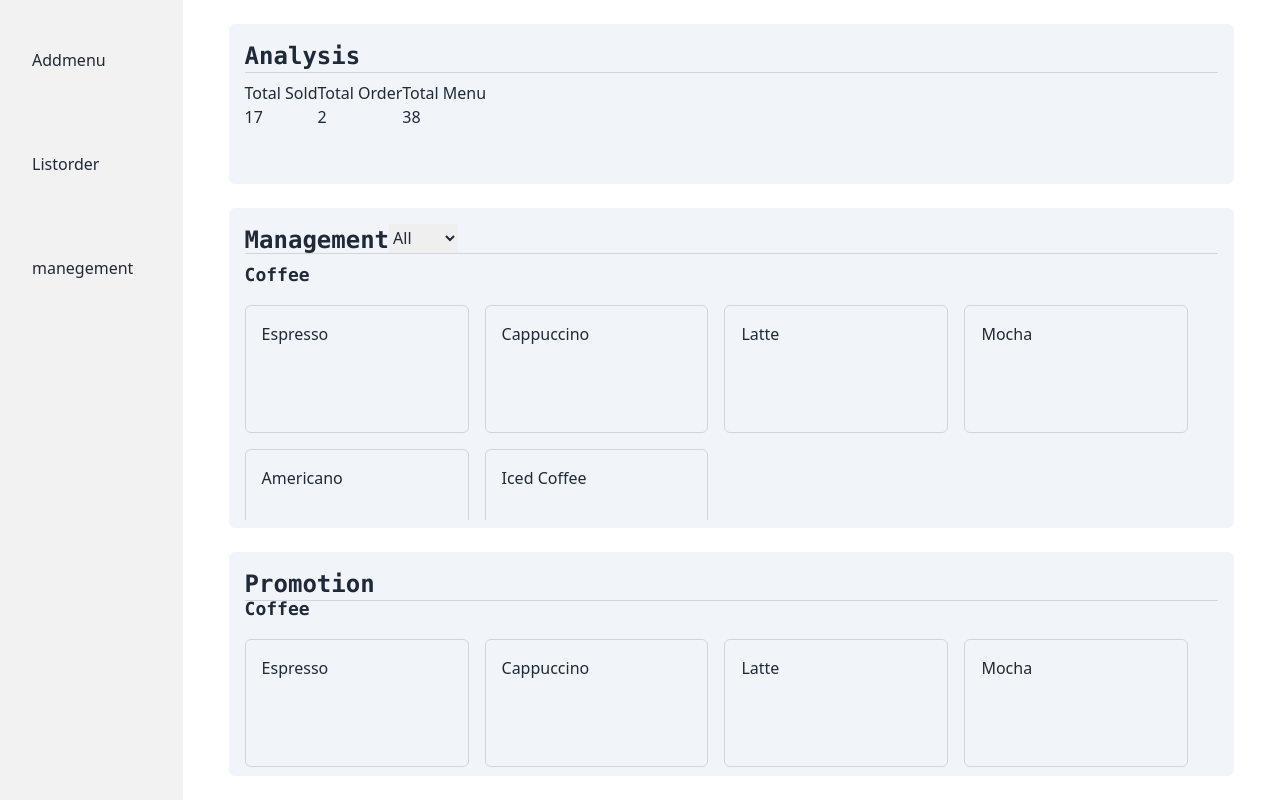
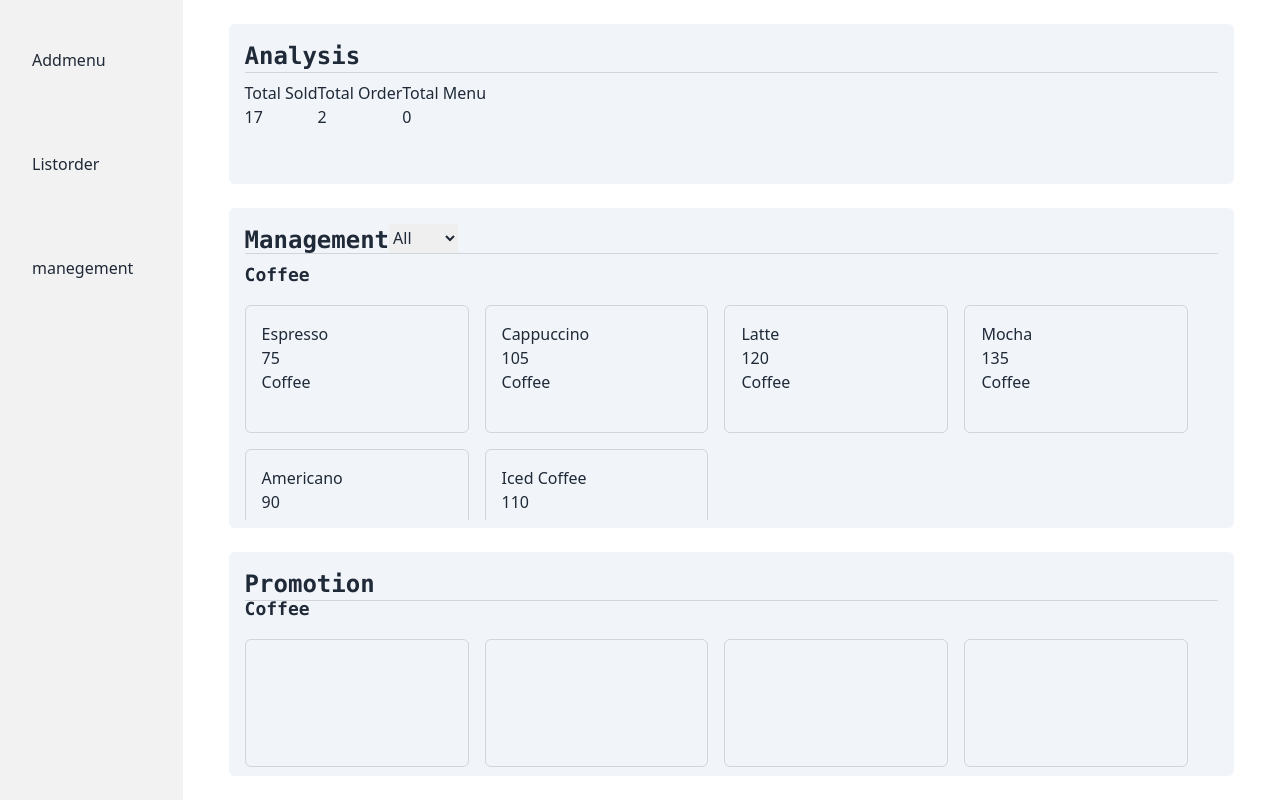
Before and after one commit to cnc2003/PROJECT2-SEC-1-PenNgiMark, a Vue app: page /manegement in a window 1280 px wide. Built offline with nearby package versions, Linux system fonts and the light colour scheme; data requests are answered from the project's data file.

Commit message:
[feat] : format db.json and adjust management UI v2

```diff
--- a/public/data/db.json
+++ b/public/data/db.json
@@ -1,6 +1,6 @@
 {
-  "Menus": [
-    {
+  "Menus": {
+
       "Coffee": [
         {
           "menu_name": "Espresso",
@@ -39,9 +39,8 @@
           "description": "Cold coffee served over ice cubes."
         }
       ],
-      "id": "e976"
-    },
-    {
+
+
       "Tea": [
         {
           "menu_name": "Chai Latte",
@@ -80,9 +79,8 @@
           "description": "Iced tea flavored with lemon, often served with sugar or sweetener."
         }
       ],
-      "id": "3ce5"
-    },
-    {
+
+
       "Soda": [
         {
           "menu_name": "Cola",
@@ -109,9 +107,8 @@
           "description": "A sweet carbonated soft drink traditionally made using the root bark of the sassafras tree as the primary flavoring."
         }
       ],
-      "id": "3ba3"
-    },
-    {
+
+
       "Juice": [
         {
           "menu_name": "Fruit Punch",
@@ -126,9 +123,8 @@
           "description": "A beverage made from squeezed or pressed oranges."
         }
       ],
-      "id": "4fc4"
-    },
-    {
+
+
       "Other": [
         {
           "menu_name": "Hot Chocolate",
@@ -148,32 +144,19 @@
           "img_src": "water.jpg",
           "description": "Clear, colorless, odorless, and tasteless liquid that is essential for most living organisms."
         }
-      ],
-      "id": "7cf4"
-    }
-  ],
+      ]
+
+},
   "OrderLists": [
     {
       "order_id": "012001",
       "orders": [
         {
-
-          "menu_name": "Espresso",
-          "quantity": 1,
-          "price": 75,
-          "details": "Unsweet"
-        },
-        {
-          "menu_name": "Cappuccino",
-          "quantity": 1,
-          "price": 105,
-          "details": "Lightly sweet"
-        },
-        {
           "menu_name": "Latte",
           "quantity": 2,
           "price": 240,
-          "details": "Sweetened"
+          "details": "Sweetened",
+          "selected": false
         }
       ],
       "id": "8202"
--- a/src/components/page/Manegement.vue
+++ b/src/components/page/Manegement.vue
@@ -1,31 +1,34 @@
 <script setup>
 // Import necessary modules
-import { ref } from "vue"
-// Import JSON data
-import menuList from "../../../public/data/menulist.json"
+import { ref, ssrContextKey } from "vue"
 import orderList from "../../../public/data/orderlist.json"
+import { getMenulist } from "../../lib/fetch.js"
 
 // Define reactive variables
 const totalMenu = ref(0)
 const totalSold = ref(0)
 const totalOrder = ref(orderList.length)
-
 // Filter variables
 const selectFilter = ref("")
-const filterResult = ref(menuList)
+const filterResult = ref(null)
+const afterFilterResult = ref(null) // default value
+
+async function fetchMenuData() {
+  filterResult.value = await getMenulist() // is array
+  for (const key in filterResult.value) {
+    console.log(key)
+  }
+
+}
 
 // Function to filter categories
 function filterCategory(category) {
-  if (menuList.hasOwnProperty(category)) {
-    filterResult.value = { [category]: menuList[category] }
+  if (filterResult.value.hasOwnProperty(category)) {
+    afterFilterResult.value = { [category]: filterResult.value[category] }
+    console.log(afterFilterResult.value)
   } else {
-    filterResult.value = menuList
+    afterFilterResult.value = filterResult.value
   }
-}
-
-// Calculate total menu items
-for (const category in menuList) {
-  totalMenu.value += menuList[category].length
 }
 
 // Calculate total sold items
@@ -35,12 +38,21 @@ orderList.forEach((order) =>
   })
 )
 
+fetchMenuData()
+// Calculate total menu items
+console.log("ssssss");
+for (const category in filterResult.value) {
+  totalMenu.value += filterResult.value[category].length
+  console.log(filterResult.value['Coffee']);
+}
+
 // Set HR style class
 const hr = ref("mb-2 border-gray-300 border-1 rounded")
 </script>
 
 <template>
-  <div class="flex flex-col w-full h-lvh items-center">
+  <Suspense>
+    <div class="flex flex-col w-full h-lvh items-center">
     <!-- Analysis Section -->
     <div
       name="analysis"
@@ -86,8 +98,8 @@ const hr = ref("mb-2 border-gray-300 border-1 rounded")
             <option value="">All</option>
             <!-- Generate options for each category -->
             <option
-              v-for="(category, key) in menuList"
-              :key="key"
+              v-for="(category,key) in filterResult"
+              :key="category"
             >
               {{ key }}
             </option>
@@ -102,7 +114,7 @@ const hr = ref("mb-2 border-gray-300 border-1 rounded")
       >
         <!-- Dynamic rendering of menu items based on selected category -->
         <div
-          v-for="(itemList, category) in filterResult"
+          v-for="(itemList, category) in afterFilterResult === null ? filterResult : afterFilterResult"
           :name="category"
           :key="category"
           class="flex flex-col w-full h-auto gap-4"
@@ -121,7 +133,9 @@ const hr = ref("mb-2 border-gray-300 border-1 rounded")
               :key="item"
               class="w-[23%] h-32 p-4 border border-gray-300 rounded-md"
             >
-              <p>{{ item.menuName }}</p>
+              <p>{{ item.menu_name }}</p>
+              <p>{{ item.price }}</p>
+              <p>{{ category }}</p>
             </div>
           </div>
         </div>
@@ -144,7 +158,7 @@ const hr = ref("mb-2 border-gray-300 border-1 rounded")
       >
         <!-- Dynamic rendering of menu items based on selected category (filterResult) -->
         <div
-          v-for="(itemList, category) in filterResult"
+          v-for="(itemList, category) in afterFilterResult === null ? filterResult : afterFilterResult"
           :name="category"
           :key="category"
           class="flex flex-col w-full gap-4"
@@ -170,4 +184,6 @@ const hr = ref("mb-2 border-gray-300 border-1 rounded")
       </div>
     </div>
   </div>
-</template>
+  </Suspense>
+
+  </template>
--- a/src/lib/fetch.js
+++ b/src/lib/fetch.js
@@ -9,7 +9,19 @@ async function getOrderlist() {
   return data
 }
 
-async function DeleteMenu(deleteMenu,t) {
+async function getMenulist() {
+  let data = null
+  try {
+    await fetch("http://localhost:5000/Menus")
+      .then((response) => response.json())
+      .then((dataResponse) => (data = dataResponse))
+  } catch (error) {
+    console.log(error)
+  }
+  return data
+}
+
+async function DeleteMenu(deleteMenu, t) {
   await fetch(`http://localhost:5000/OrderLists/${t}`, {
     method: "PUT",
     headers: {
@@ -21,7 +33,7 @@ async function DeleteMenu(deleteMenu,t) {
 
 async function DeleteOrder(t) {
   await fetch(`http://localhost:5000/OrderLists/${t}`, {
-       method: "DELETE"
+    method: "DELETE",
   })
 }
-export { getOrderlist ,DeleteMenu,DeleteOrder}
+export { getMenulist , getOrderlist, DeleteMenu, DeleteOrder }
```
Lines whose indentation alone changed are shown as unchanged.
